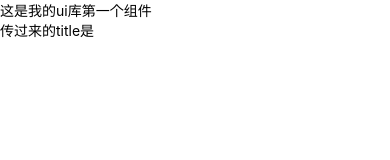
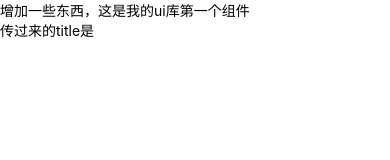
Before and after one commit to zjz1993/frbbs-react-native, a React Native app in the folder packages/button/: screen / in a window 390 px wide. Shown: the top 160 px of the page. Built offline with nearby package versions, Linux system fonts and the light colour scheme.

Commit message:
update: 修改button

```diff
--- a/packages/button/package.json
+++ b/packages/button/package.json
@@ -27,5 +27,6 @@
     "react": "16.11.0",
     "react-native": "0.62.2",
     "typescript": "^4.3.5"
-  }
+  },
+  "gitHead": "998ee100a5ff5d77219b7201a2c9810902f34104"
 }
--- a/packages/button/src/index.tsx
+++ b/packages/button/src/index.tsx
@@ -4,6 +4,6 @@ type Props = {
     title?:string;
 }
 const Button:React.FC<Props> = ({title}) => {
-    return <View><Text>这是我的ui库第一个组件</Text><Text>传过来的title是{title}</Text></View>
+    return <View><Text>增加一些东西，这是我的ui库第一个组件</Text><Text>传过来的title是{title}</Text></View>
 }
 export default Button;
--- a/packages/frbbs-react-native/package.json
+++ b/packages/frbbs-react-native/package.json
@@ -21,5 +21,6 @@
   },
   "dependencies": {
     "@frbbs-react-native/button": "^0.0.2"
-  }
+  },
+  "gitHead": "998ee100a5ff5d77219b7201a2c9810902f34104"
 }
```
